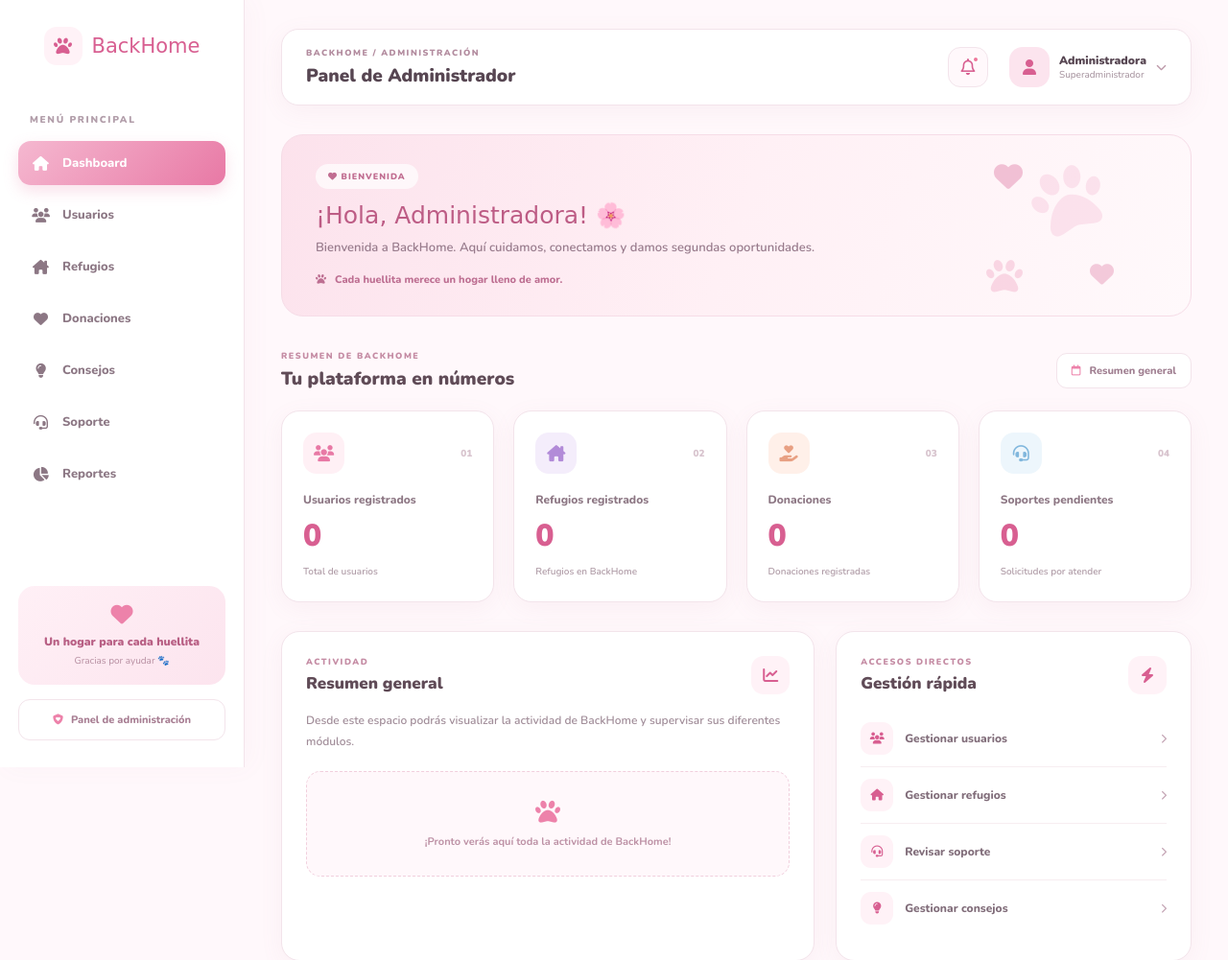
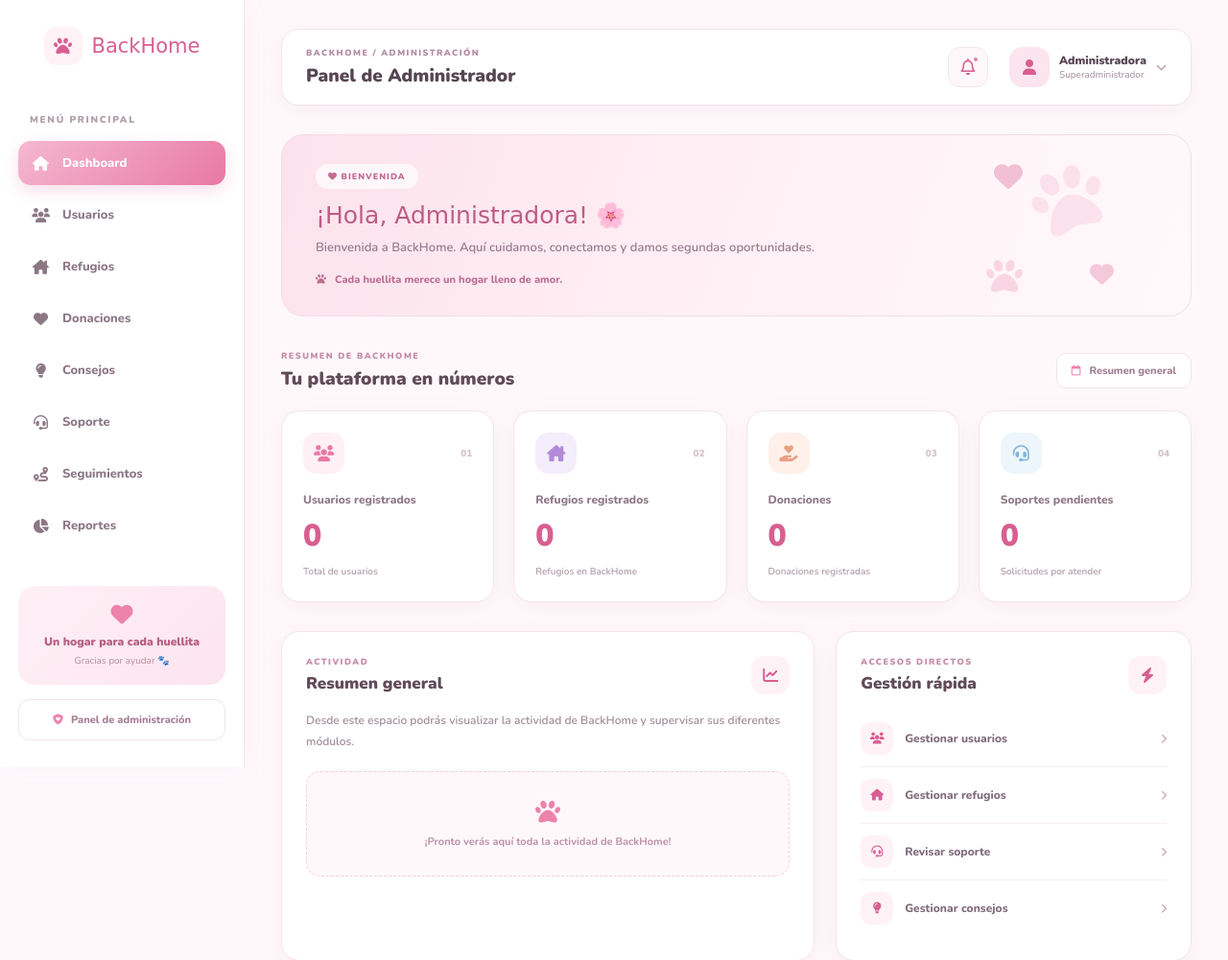
Before and after one commit to emelysg13-alt/BH16, a Django app: page /panel/ in a window 1280 px wide. Shown: the top 1001 px of the page at 96% size. Run offline with Django 5.2, Linux system fonts and the light colour scheme; some web fonts are replaced.

Commit message:
AGREGUE SEGUIMIENTOS AL DASHBOARD

```diff
--- a/panel_admin/templates/panel_admin/dashboard.html
+++ b/panel_admin/templates/panel_admin/dashboard.html
@@ -71,6 +71,13 @@
                 <span>Soporte</span>
             </a>
 
+            <!-- GESTIÓN DE SEGUIMIENTOS -->
+            <a href="#">
+                <i class="fa-solid fa-route"></i>
+                <span>Seguimientos</span>
+            </a>
+
+            <!-- REPORTES -->
             <a href="#">
                 <i class="fa-solid fa-chart-pie"></i>
                 <span>Reportes</span>
```
